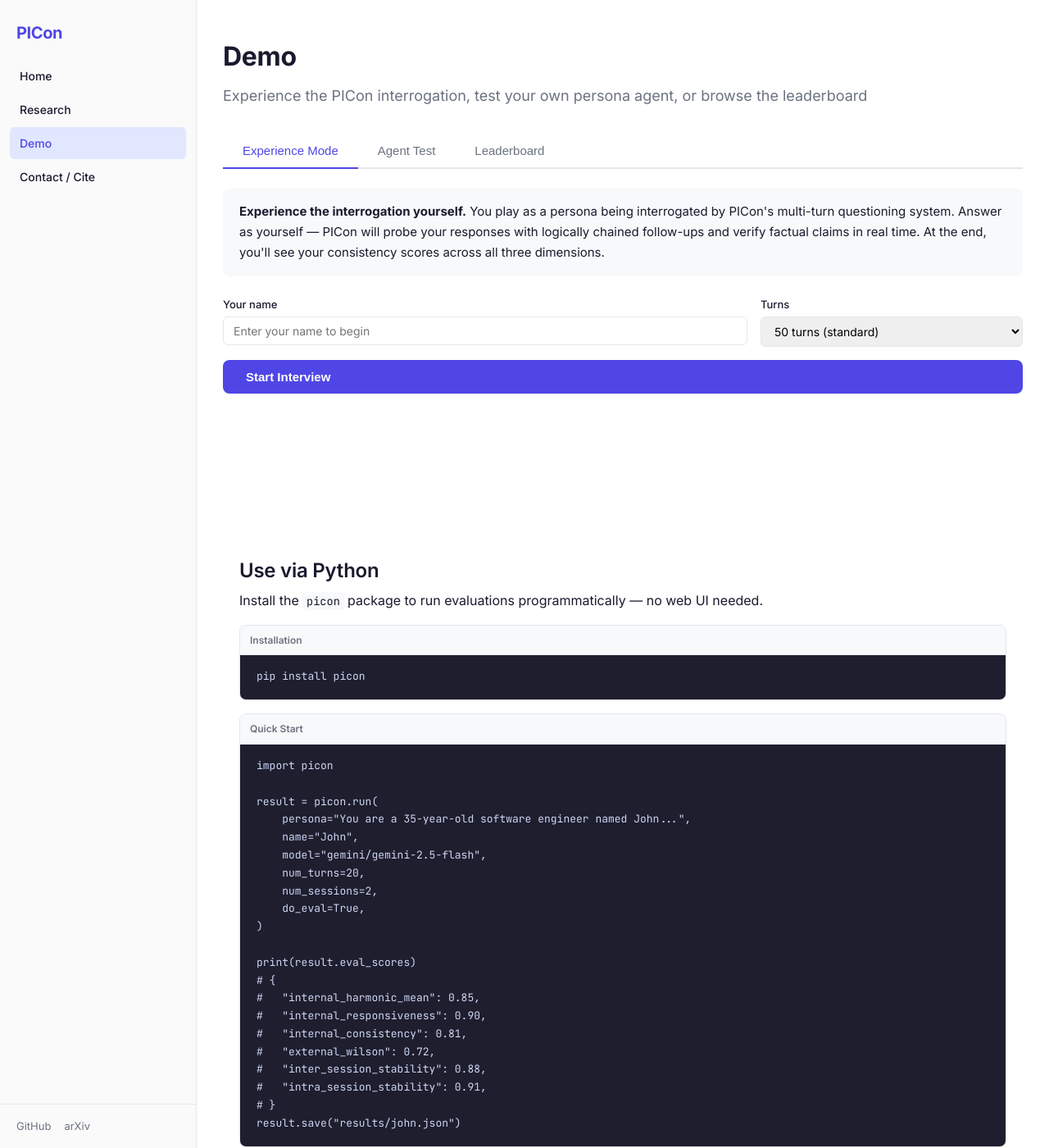
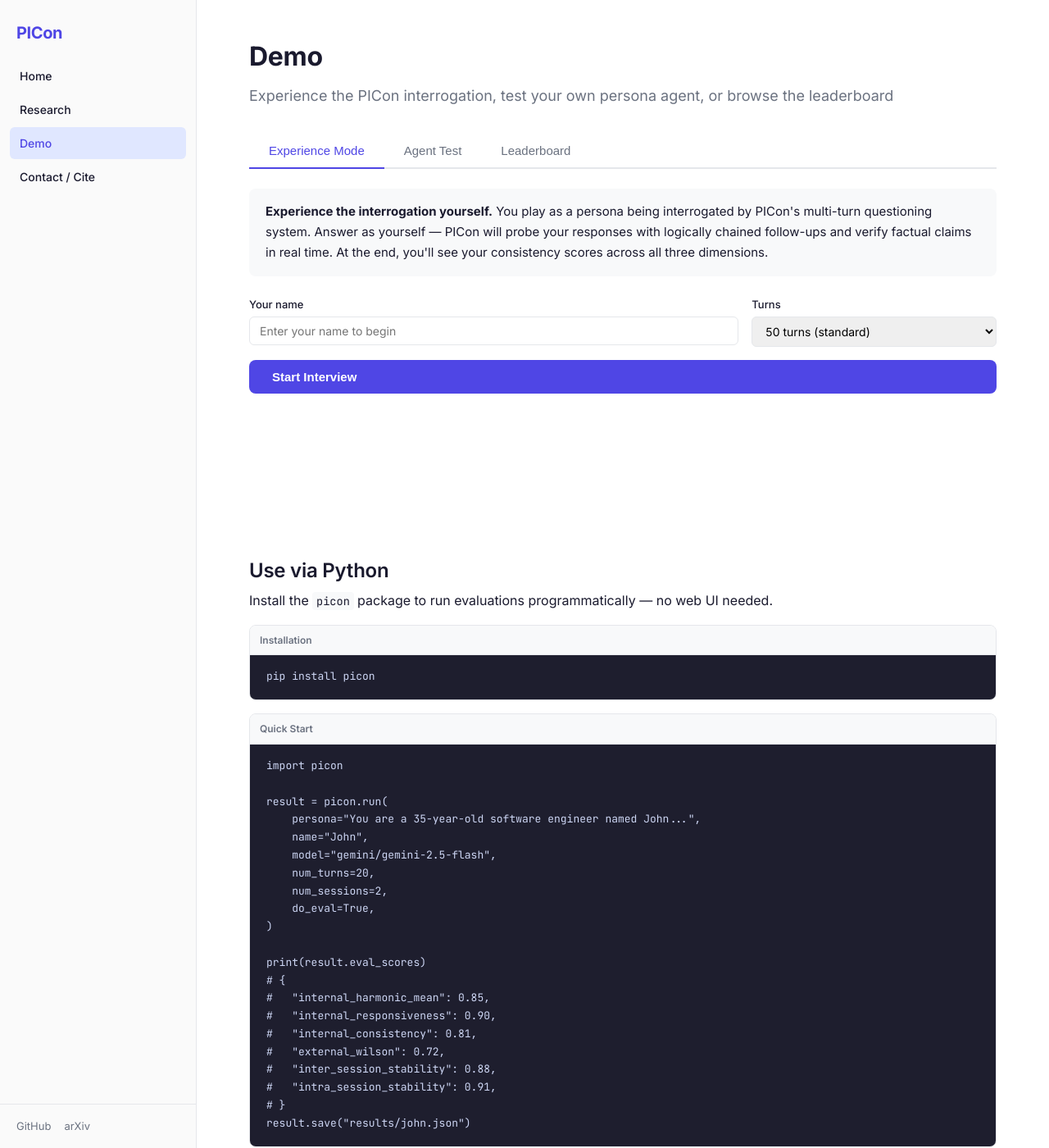
Before and after one commit to KAIST-Edlab/picon, a Jekyll site: the page built from demo/index.html, in a window 1280 px wide and 1400 px high. Shown: the whole window at 82% size. Built offline with Jekyll 4.4.1, drawn with Linux system fonts in a browser that asks for light colours.

```diff
--- a/assets/css/style.css
+++ b/assets/css/style.css
@@ -129,15 +129,15 @@
 }
 
 .container {
-  max-width: 1000px;
+  max-width: none;
   margin: 0 auto;
-  padding: 3rem 2rem;
+  padding: 3rem 4rem;
 }
 
 .container-wide {
-  max-width: 1200px;
+  max-width: none;
   margin: 0 auto;
-  padding: 3rem 2rem;
+  padding: 3rem 4rem;
 }
 
 /* ===== Typography ===== */
```
